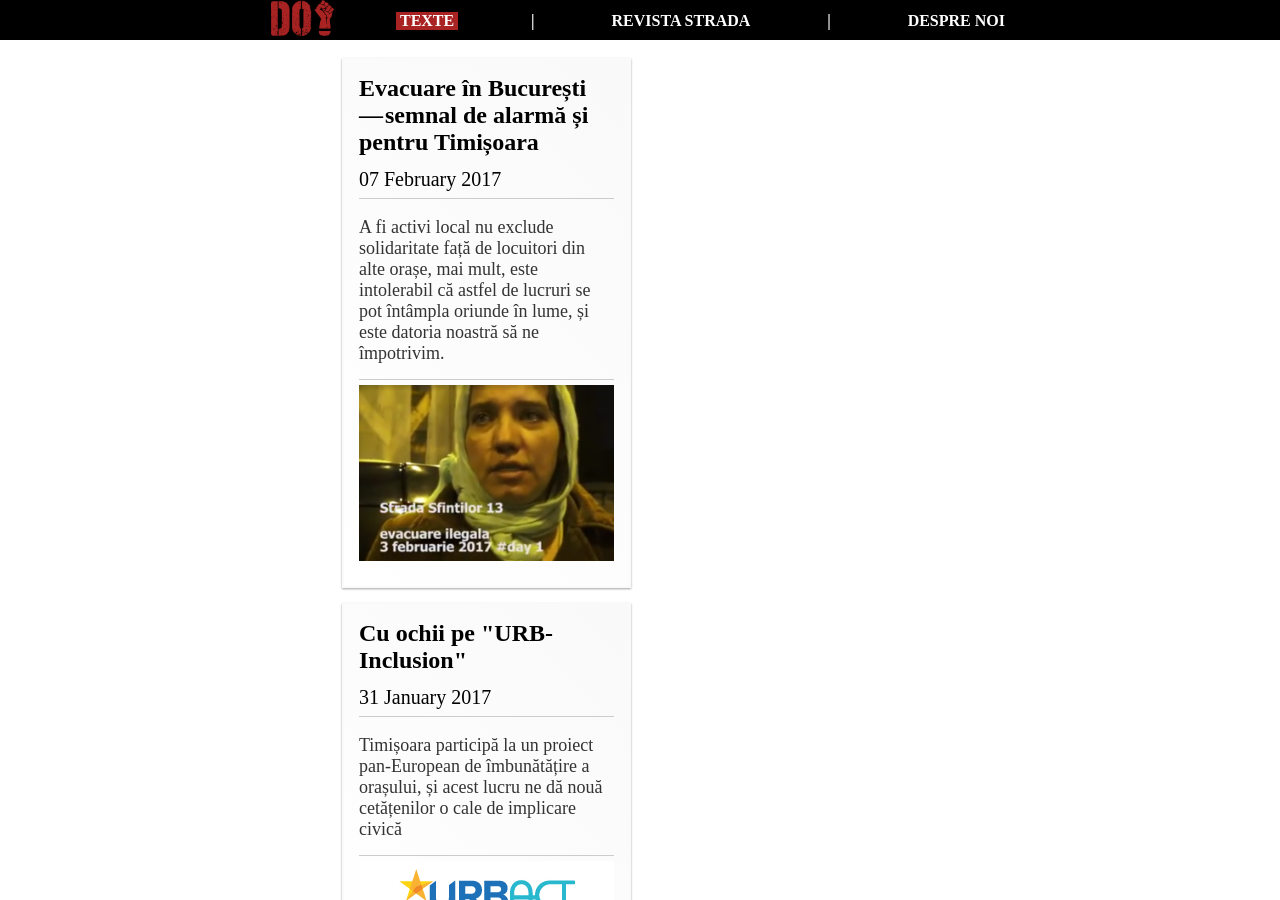
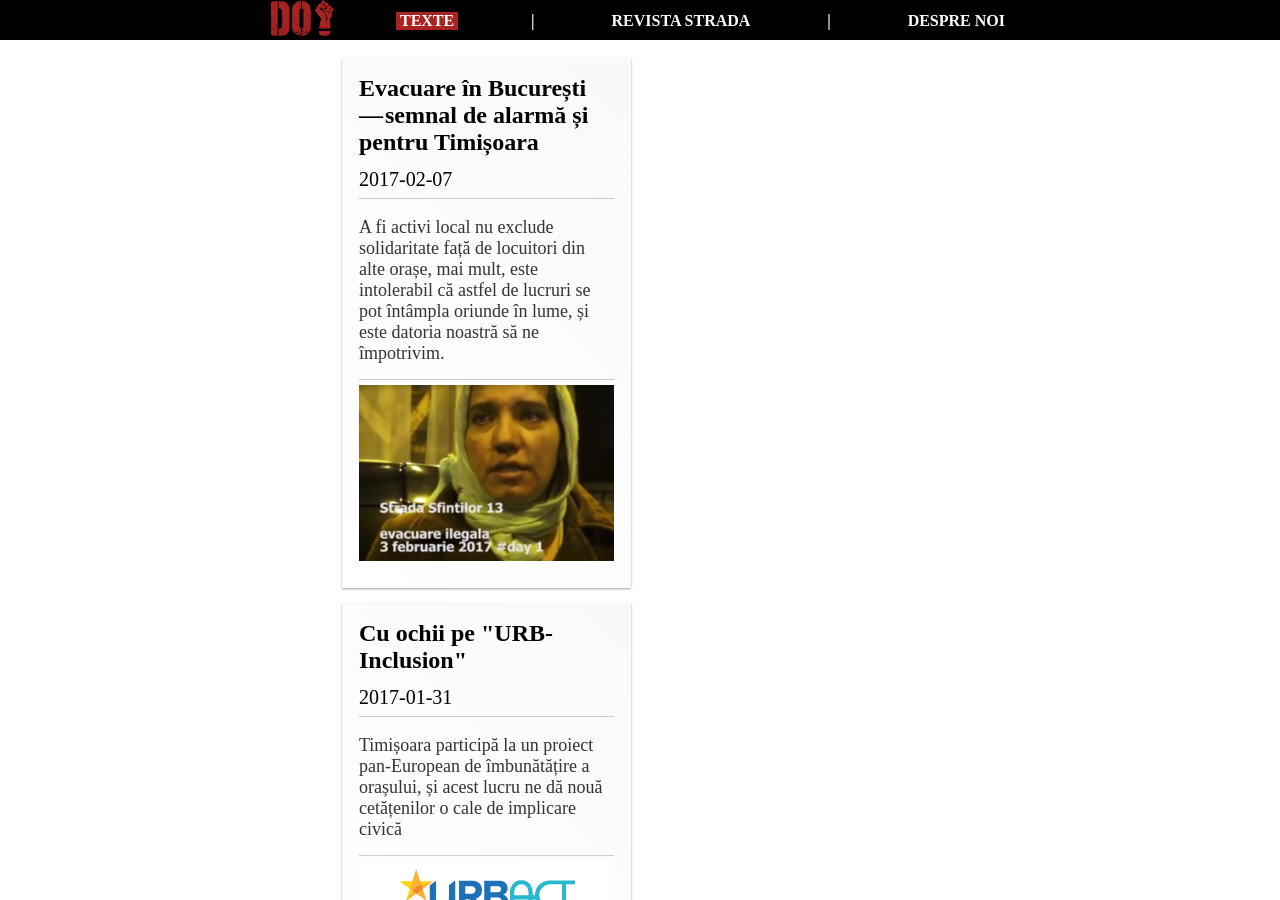
Before and after one commit to dreptul-la-oras/dreptul-la-oras.github.io, a Jekyll site: the page built from pages/writings.md, in a window 1280 px wide and 900 px high. Built offline with Jekyll 4.4.1, drawn with Linux system fonts in a browser that asks for light colours; some of the changed text lies outside the part shown.

Commit message:
Use numbers for dates

```diff
--- a/_layouts/post.html
+++ b/_layouts/post.html
@@ -4,7 +4,8 @@ layout: main
 
 <div class="post-header">
     <div class="post-header-box">
-        <h1 class="title">{{ page.date | date: "%d %B %Y" }} - {{ page.title }}</h1>
+        <h1 class="title">{{ page.title }}</h1>
+        <p class="description">{{ page.date | date: "%Y-%m-%d" }}</p>
         <p class="description">{{page.description}}</p>
     </div>
 </div>
--- a/pages/writings.md
+++ b/pages/writings.md
@@ -13,7 +13,7 @@ css:
         {% for post in site.posts %}
 	        <div class="writings-tile">
 	            <div class="writings-title"><a href="{{ post.url }}">{{ post.title }}</a></div>
-	            <div class="writings-date">{{ post.date | date: "%d %B %Y" }}</div>
+	            <div class="writings-date">{{ post.date | date: "%Y-%m-%d" }}</div>
 	            <p>{{ post.description }}</p>
 	            <a href="{{ post.url }}"><img src="{{ post.image.url }}"/></a>
 	        </div>
```
